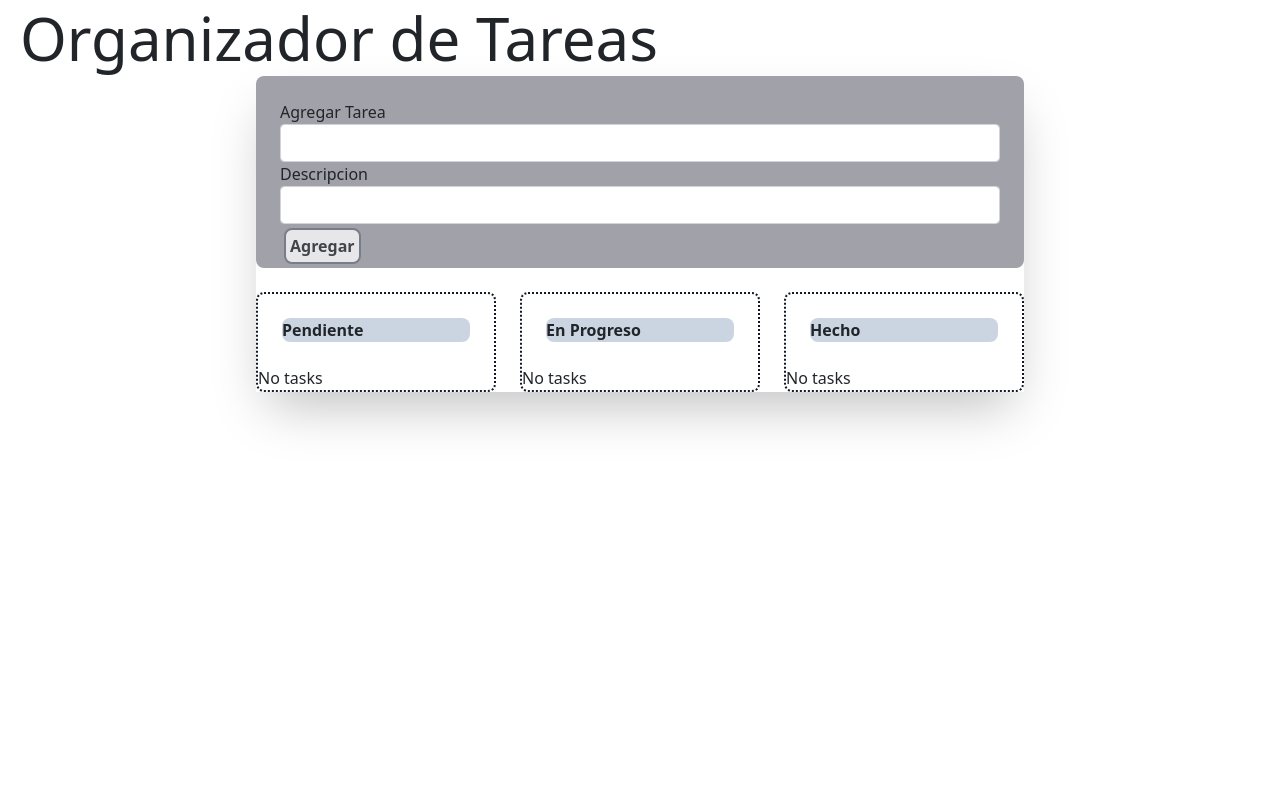
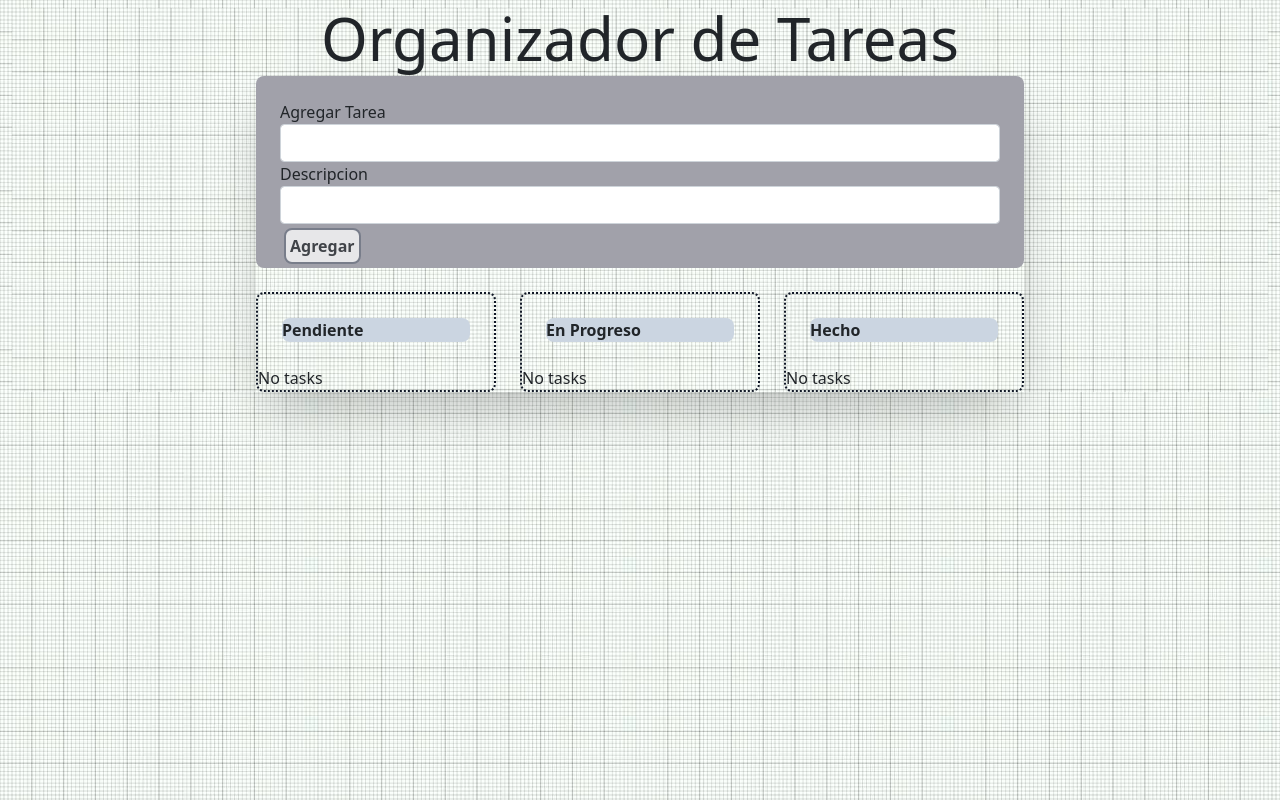
Before and after one commit to sofiAlcaraz/AnotadorDeTareas, a React (Create React App) app: page / in a window 1280 px wide. Built offline with nearby package versions, Linux system fonts and the light colour scheme.

Commit message:
titulo centrado

```diff
--- a/src/components/App.js
+++ b/src/components/App.js
@@ -74,9 +74,9 @@ function App() {//hook
   //minuscula atributos y mayuscula componentes
   return (
     <DragDropContext onDragEnd={onDragEnd} >
-      <div className='App' class="m-1  " >
-        <div class="justify-center">
-        <h1 class="m-2 text-6xl ">Organizador de Tareas</h1>
+      <div className='App' class="m-1 bg-[url('./images.png')]  " >
+        <div class="text-center">
+        <h1 class="m-2 text-6xl  ">Organizador de Tareas</h1>
         </div>
         <div className='App-bodyy' class="flex justify-center " >
 
```
